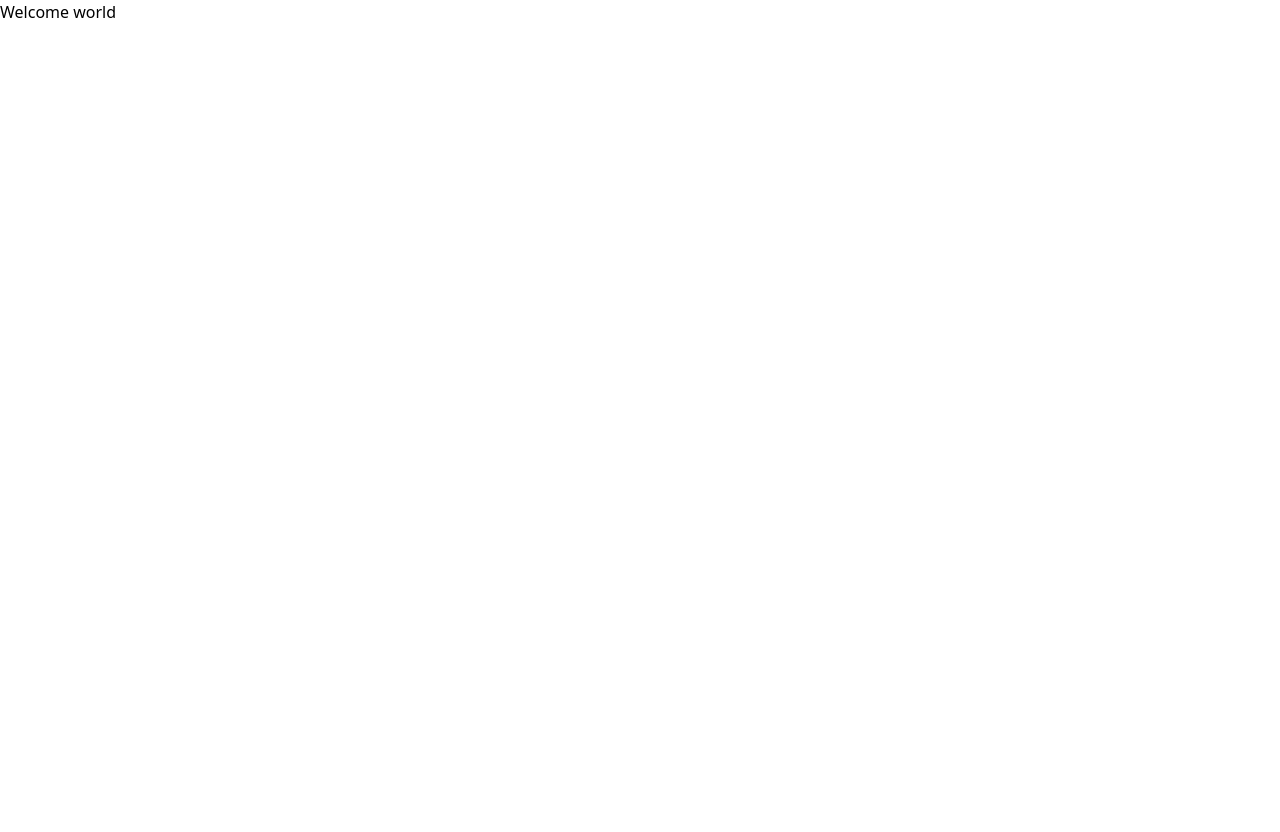
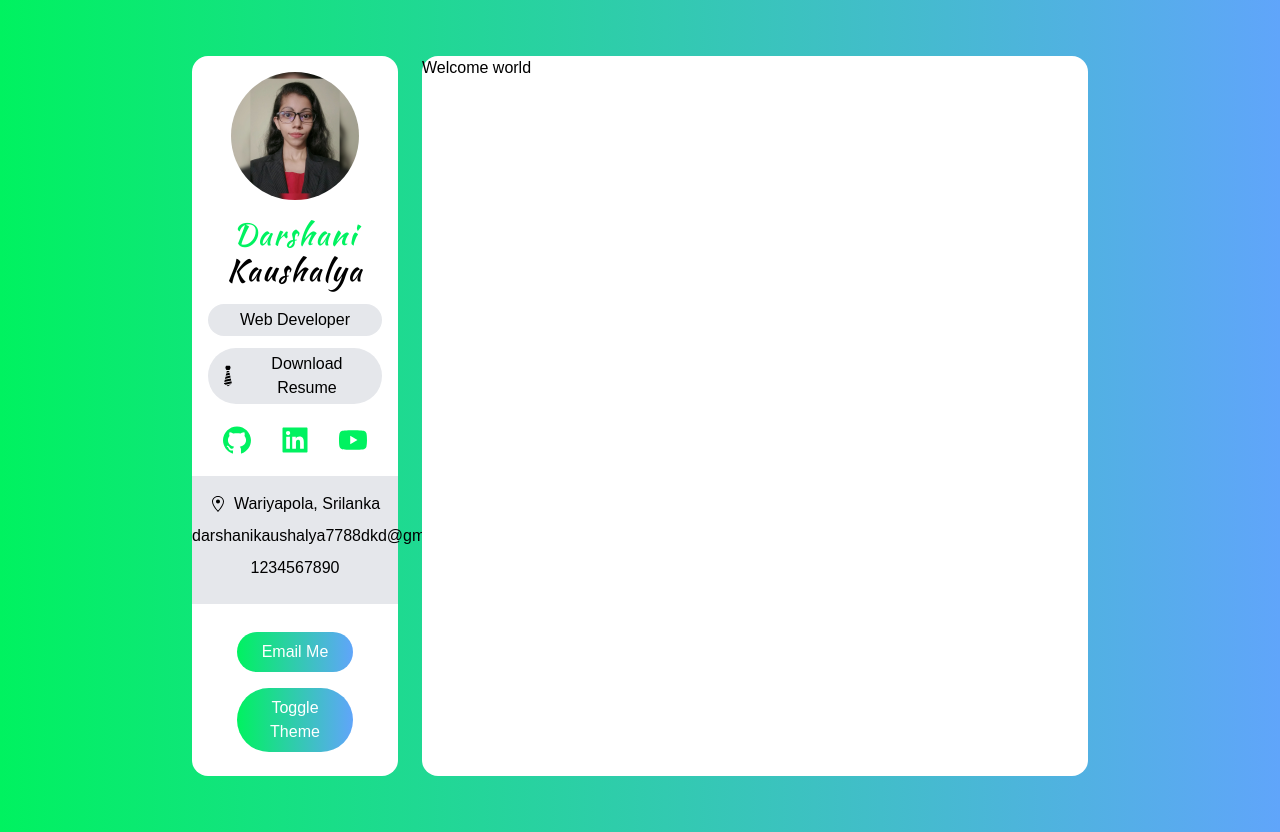
Before and after one commit to DarshaniKaushalya/Portfolio, a Next.js app: page / in a window 1280 px wide. Before the commit the page ends 800 px from the top, so only its background shows below. Built offline with nearby package versions, Linux system fonts and the light colour scheme.

Commit message:
feat:Adding Sidebar

```diff
--- /dev/null
+++ b/components/Sidebar.tsx
@@ -0,0 +1,53 @@
+import React from 'react';
+import{AiFillGithub, AiFillLinkedin,AiFillYoutube} from 'react-icons/ai';
+import {GoLocation} from 'react-icons/go';
+import {GiTie} from 'react-icons/gi'
+
+const Sidebar = () => {
+  return (
+    <div><img
+    src='/images/kau.jpg'
+    alt='user avatar'
+    className='w-32 h32 mx-auto rounded-full'
+    />
+    <h3 className='my-4 text-3xl font-medium tracking-wider font-kaushan'>
+        <span className='text-green'>Darshani </span>
+        Kaushalya
+    </h3>
+    <p className='px-2 py-1 my-3 bg-gray-200 rounded-full'>Web Developer</p>
+    <a className='px-2 py-1 my-3 bg-gray-200 rounded-full flex items-center justify-center'
+        href=''
+        download="name"><GiTie className='w-6 h-6'/>Download Resume</a>
+ {/* Social Icons */}
+<div className='flex justify-around my-5 text-green md:w-full mx-auto'>
+    <a href=''>
+        <AiFillGithub className='w-8 h-8 cursor-pointer'/>
+    </a>
+    <a href=''>
+        <AiFillLinkedin className='w-8 h-8 cursor-pointer'/>
+    </a>
+    <a href=''>
+        <AiFillYoutube className='w-8 h-8 cursor-pointer'/>
+    </a>
+</div>
+ {/* Address */}
+ <div className='my-5 py-4 bg-gray-200' style={{marginLeft:'-1rem',marginRight:'-1rem'}}>
+     <div className='flex items-center justify-center space-x-2'>
+         <GoLocation/>
+         <span>Wariyapola, Srilanka</span>
+     </div>
+     <p className='my-2'>darshanikaushalya7788dkd@gmail.com</p>
+     <p className='my-2'>1234567890</p>
+ </div>
+ {/* Email Button */}
+ <button className="bg-gradient-to-r from-green to-blue-400 w-8/12 rounded-full py-2 px-5 text-white my-2
+ focus:outline-none
+ "
+ onClick={()=>window.open('mailto:darshanikaushalya7788dkd@gmail.com')}>Email Me</button>
+ <button className="bg-gradient-to-r from-green to-blue-400 w-8/12 rounded-full py-2 px-5 text-white my-2">Toggle Theme</button>
+
+    </div>
+  )
+}
+
+export default Sidebar
--- a/package.json
+++ b/package.json
@@ -11,7 +11,8 @@
   "dependencies": {
     "next": "12.1.5",
     "react": "18.0.0",
-    "react-dom": "18.0.0"
+    "react-dom": "18.0.0",
+    "react-icons": "^4.3.1"
   },
   "devDependencies": {
     "@types/node": "^17.0.24",
--- a/pages/_app.tsx
+++ b/pages/_app.tsx
@@ -1,7 +1,17 @@
+import Sidebar from '../components/Sidebar'
 import '../styles/globals.css'
 
 function MyApp({ Component, pageProps }) {
-  return <Component {...pageProps} />
+  return(
+    <div className='grid grid-cols-12 gap-6 px-5 my-14 lg:px-48 sm:px-20 md:px-32'>
+    <div className='col-span-12 p-4 px-4 text-center bg-white lg:col-span-3 rounded-2xl'>
+      <Sidebar/>
+      </div>
+    <div className='col-span-12 bg-white lg:col-span-9 rounded-2xl'>
+    <Component {...pageProps} />
+    </div>
+  </div>
+  )
 }
 
 export default MyApp
--- /dev/null
+++ b/pages/_document.tsx
@@ -0,0 +1,21 @@
+import Document, { Html, Head, Main, NextScript } from 'next/document'
+
+class MyDocument extends Document {
+  render() {
+    return (
+      <Html>
+      <Head>
+      <link rel="preconnect" href="https://fonts.googleapis.com"/>
+      <link rel="preconnect" href="https://fonts.gstatic.com"/>
+      <link href="https://fonts.googleapis.com/css2?family=Kaushan+Script&display=swap" rel="stylesheet"/>
+      </Head>
+        <body className='bg-gradient-to-r from-green to-blue-400'>
+          <Main />
+          <NextScript />
+        </body>
+      </Html>
+    )
+  }
+}
+
+export default MyDocument
--- a/styles/globals.css
+++ b/styles/globals.css
@@ -1,3 +1,10 @@
 @tailwind base;
 @tailwind components;
 @tailwind utilities;
+
+
+/* //TODO use tailwind */
+body{
+  background-color: black;
+  font-family: sans-serif;
+}
--- a/tailwind.config.js
+++ b/tailwind.config.js
@@ -2,7 +2,16 @@
   purge: ['./pages/**/*.tsx','./components/**/*tsx'],
   darkMode: false, // or 'media' or 'class'
   theme: {
-    extend: {},
+    fontFamily: {
+      'kaushan': ['Kaushan Script'],
+     },
+    extend: {
+      colors: {
+        green: {
+          DEFAULT: '#00f260',
+        },
+      },
+    },
   },
   variants: {
     extend: {},
```
Also changed, not shown: public/images/kau.jpg (added), 1 other file (tests, documents, lock files or other folders).
